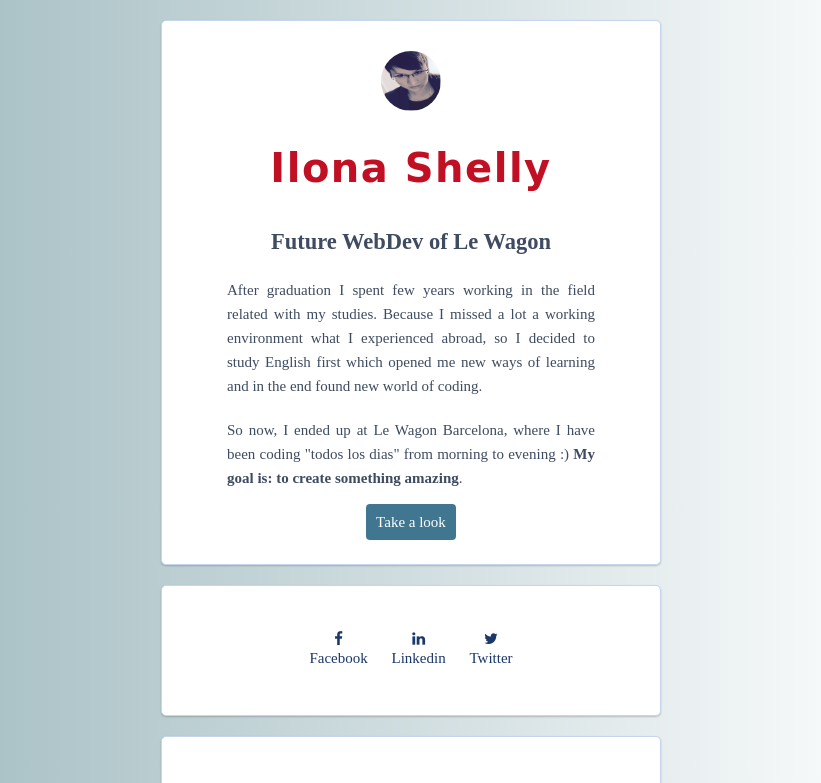
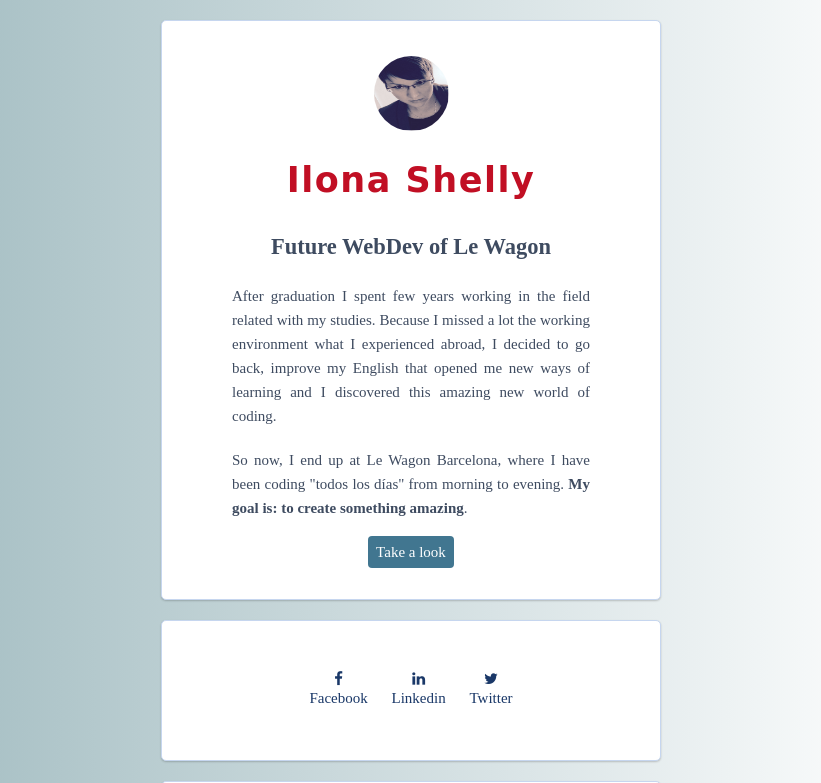
Before and after one commit to illyShelly/profile, a plain HTML site: page index.html in a window 1280 px wide. Shown: the top 783 px of the page, without its empty margins (229-1050 px from the left). Drawn offline with Linux system fonts and the light colour scheme; a web font is replaced by a local one.

Commit message:
make my profile prettier

```diff
--- a/index.html
+++ b/index.html
@@ -19,8 +19,8 @@
         <h1>Ilona Shelly</h1>
         <h2>Future WebDev of Le Wagon</h2>
         <p class="about-me">
-          After graduation I spent few years working in the field related with my studies. Because I missed a lot a working environment what I experienced abroad, so I decided to study English first which opened me new ways of learning and in the end found new world of coding.</p>
-          <p class="about-me">So now, I ended up at Le Wagon Barcelona, where I have been coding "todos los dias" from morning to evening :) <strong>My goal is: to create something amazing</strong>.</p>
+          After graduation I spent few years working in the field related with my studies. Because I missed a lot the working environment what I experienced abroad, I decided to go back, improve my English that opened me new ways of learning and I discovered this amazing new world of coding.</p>
+        <p class="about-me">So now, I end up at Le Wagon Barcelona, where I have been coding "todos los días" from morning to evening. <strong>My goal is: to create something amazing</strong>.</p>
         <a href="https://www.instagram.com/lewagonbcn/" class="btn-blue" target="_blank">Take a look</a>
       </div>
       <div class="card">
--- a/style.css
+++ b/style.css
@@ -20,14 +20,14 @@ div {
   border: 1px solid #c6d6ef;
   border-radius: 5px;
   box-shadow: 0px 1px 2px 0px rgba(0, 0, 0, 0.2);
-  padding: 30px;
+  padding: 35px;
   margin-top: 20px;
   text-align: center;
 }
 
 #avatar {
-  width: 60px;
-  height: 60px;
+  width: 75px;
+  height: 75px;
   border-radius: 50%;
   /*use just width or height no both - nejde need equal size*/
 }
@@ -38,6 +38,7 @@ div {
 
 .img-size {
   width: 200px;
+  height: 150px;
 }
 
 h1, h2, h3 {
@@ -47,7 +48,7 @@ h1, h2, h3 {
 }
 
 h1 {
-  font-size: 40px;
+  font-size: 35px;
   font-family: 'Permanent Marker', cursive;
   color: #c10f24;
   letter-spacing: 1.5;
@@ -68,7 +69,7 @@ p {
   background-color: #417690;
   color: white;
   font-weight: 500;
-  padding: 10px;
+  padding: 8px;
   border-radius: 4px;
 }
 
```
Also changed, not shown: images/foto.jpg (deleted).
